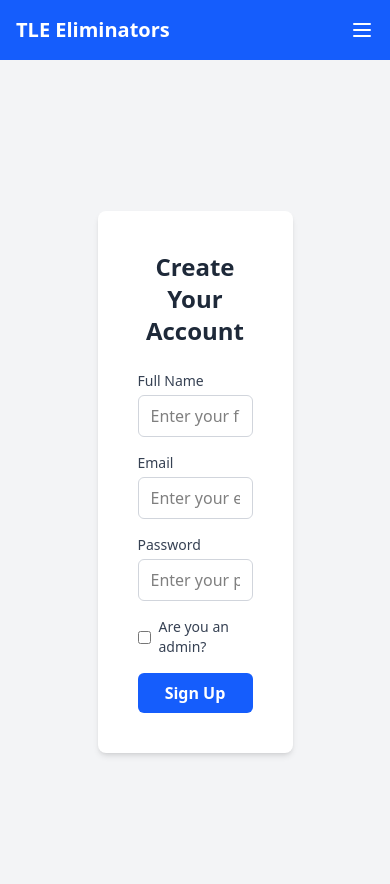
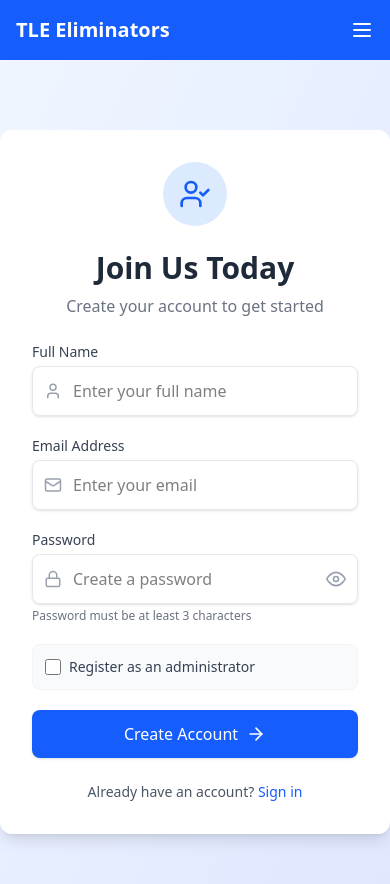
Before and after one commit to dipteshrastogi/tle, a React (Vite) app in the folder frontend/: page /signup in a window 390 px wide. Shown: the top 884 px of the page. Built offline with nearby package versions, Linux system fonts and the light colour scheme; no server answers.

Commit message:
mobile responsive done

```diff
--- a/frontend/src/App.jsx
+++ b/frontend/src/App.jsx
@@ -8,7 +8,6 @@ import Navbar from './components/Navbar'
 import HomePage from './pages/HomePage'
 import SignupPage from './pages/SignupPage'
 import LoginPage from './pages/LoginPage'
-import LogoutPage from './pages/LogoutPage';
 import AddLinkPage from './pages/AddLinkPage';
 
 function App() {
@@ -31,7 +30,6 @@ function App() {
           <Route path="/" element={ authUser ? <HomePage /> : <Navigate to="/login" />} />
           <Route path="/signup" element={!authUser ? <SignupPage /> : < Navigate to="/" />} />
           <Route path="/login" element={!authUser ? <LoginPage /> : <Navigate to="/" />} />
-          <Route path="/logout" element={authUser ? <LogoutPage /> : <Navigate to="/" />} />
           <Route path="/addYtLink" element={ <AddLinkPage /> } />
         </Routes>
 
--- a/frontend/src/pages/LoginPage.jsx
+++ b/frontend/src/pages/LoginPage.jsx
@@ -1,88 +1,144 @@
-import React,{ useState, useEffect } from "react";
+import React, { useState } from "react";
 import { useNavigate } from "react-router-dom";
 import { useAuthStore } from "../stores/useAuthStore";
+import { Eye, EyeOff, Mail, Lock, LogIn } from "lucide-react";
+import { Link } from 'react-router-dom';
 
 const Signin = () => {
   const navigate = useNavigate();
-  const [user, setUser] = useState(null);
-
   const [formData, setFormData] = useState({
     email: "",
     password: "",
   });
-
+  const [showPassword, setShowPassword] = useState(false);
+  const [rememberMe, setRememberMe] = useState(false);
+  const [error, setError] = useState("");
   const { login, isLoggingIn } = useAuthStore();
-
 
   const handleChange = (e) => {
     const { name, value } = e.target;
     setFormData({ ...formData, [name]: value });
+    setError("");
   };
 
-  const handleSubmit = async(e) => {
+  const handleSubmit = async (e) => {
     e.preventDefault();
+    try {
       await login(formData);
       navigate("/");
+    } catch (err) {
+      setError("Invalid email or password. Please try again.");
+    }
+  };
+
+  const togglePasswordVisibility = () => {
+    setShowPassword(!showPassword);
+  };
+
+  if (isLoggingIn) {
+    return (
+      <div className="flex flex-col items-center justify-center min-h-screen bg-gradient-to-br from-blue-50 to-indigo-100">
+        <div className="w-16 h-16 border-4 border-blue-500 border-t-transparent rounded-full animate-spin"></div>
+        <h2 className="mt-4 text-xl font-medium text-blue-700">Signing In...</h2>
+      </div>
+    );
   }
 
-  if(isLoggingIn){
-    return <h1>Loggin In...</h1>
-  }
+  return (
+    <div className="flex justify-center items-center min-h-screen bg-gradient-to-br from-blue-50 to-indigo-100">
+      <div className="w-full max-w-md bg-white rounded-xl shadow-lg p-8 transform transition-all duration-300 hover:shadow-xl">
+        <div className="flex justify-center mb-6">
+          <div className="w-16 h-16 bg-blue-100 rounded-full flex items-center justify-center">
+            <LogIn className="w-8 h-8 text-blue-600" />
+          </div>
+        </div>
 
-  return(
-    <div className="flex justify-center items-center min-h-screen bg-gray-100 text-black">
-      <div className="w-full max-w-md bg-white rounded-lg shadow-md p-6">
-        <h2 className="text-2xl font-semibold text-center text-gray-800 mb-6">
-          Sign In
+        <h2 className="text-3xl font-bold text-center text-gray-800 mb-2">
+          Welcome Back
         </h2>
-        <form onSubmit={handleSubmit} className="space-y-4">
-          {/* Email ID */}
-          <div>
-            <label htmlFor="email" className="block text-sm font-medium text-gray-700">
-              Email Id
+        <p className="text-center text-gray-500 mb-6">Sign in to your account</p>
+
+        {error && (
+          <div className="bg-red-50 text-red-600 p-3 rounded-lg mb-4 text-sm">
+            {error}
+          </div>
+        )}
+
+        <form onSubmit={handleSubmit} className="space-y-5">
+          <div className="relative">
+            <label htmlFor="email" className="block text-sm font-medium text-gray-700 mb-1">
+              Email Address
             </label>
+            <div className="relative">
+              <span className="absolute left-3 top-1/2 transform -translate-y-1/2 text-gray-400">
+                <Mail size={18} />
+              </span>
               <input
-              type="text"
+                type="email"
                 id="email"
                 name="email"
                 value={formData.email}
                 onChange={handleChange}
                 placeholder="Enter your email"
-              className="mt-1 block w-full px-3 py-2 border border-gray-300 rounded-md shadow-sm focus:outline-none focus:ring-blue-500 focus:border-blue-500"
+                className="pl-10 block w-full px-4 py-3 border border-gray-200 rounded-lg shadow-sm focus:outline-none focus:ring-2 focus:ring-blue-500 focus:border-transparent transition-all duration-200"
                 required
               />
             </div>
+          </div>
 
-          {/* Password */}
-          <div>
+          <div className="relative">
+            <div className="flex justify-between items-center mb-1">
               <label htmlFor="password" className="block text-sm font-medium text-gray-700">
                 Password
               </label>
+              <a href="#" className="text-sm text-blue-600 hover:text-blue-800 transition-colors">
+                Forgot password?
+              </a>
+            </div>
+            <div className="relative">
+              <span className="absolute left-3 top-1/2 transform -translate-y-1/2 text-gray-400">
+                <Lock size={18} />
+              </span>
               <input
-              type="password"
+                type={showPassword ? "text" : "password"}
                 id="password"
                 name="password"
                 value={formData.password}
                 onChange={handleChange}
                 placeholder="Enter your password"
-              className="mt-1 block w-full px-3 py-2 border border-gray-300 rounded-md shadow-sm focus:outline-none focus:ring-blue-500 focus:border-blue-500"
+                className="pl-10 block w-full px-4 py-3 border border-gray-200 rounded-lg shadow-sm focus:outline-none focus:ring-2 focus:ring-blue-500 focus:border-transparent transition-all duration-200"
                 required
               />
+              <button
+                type="button"
+                onClick={togglePasswordVisibility}
+                className="absolute right-3 top-1/2 transform -translate-y-1/2 text-gray-400 hover:text-gray-600 focus:outline-none"
+              >
+                {showPassword ? <EyeOff size={18} /> : <Eye size={18} />}
+              </button>
+            </div>
           </div>
 
-          {/* Submit Button */}
           <button
             type="submit"
-            className="w-full py-2 px-4 bg-blue-600 text-white font-semibold rounded-md shadow-sm hover:bg-blue-700 focus:outline-none focus:ring-2 focus:ring-blue-500 focus:ring-offset-2"
+            className="w-full py-3 px-4 bg-blue-600 text-white font-medium rounded-lg shadow hover:bg-blue-700 focus:outline-none focus:ring-2 focus:ring-blue-500 focus:ring-offset-2 transition-all duration-200 flex items-center justify-center"
           >
+            <LogIn className="w-5 h-5 mr-2" />
             Sign In
           </button>
         </form>
 
+        <div className="mt-6 text-center">
+          <p className="text-sm text-gray-600">
+            Don't have an account?{" "}
+            <Link to="/signup" className="text-blue-600 hover:text-blue-800 font-medium">
+              Sign up
+            </Link>
+          </p>
         </div>
       </div>
-  )
-
+    </div>
+  );
 };
 
 export default Signin;
--- a/frontend/src/pages/SignupPage.jsx
+++ b/frontend/src/pages/SignupPage.jsx
@@ -2,11 +2,13 @@ import React, { useState } from "react";
 import { useNavigate } from "react-router-dom";
 import { useAuthStore } from "../stores/useAuthStore.js";
 import toast from "react-hot-toast";
+import { User, Mail, Lock, Key, UserCheck, ArrowRight } from "lucide-react";
+import { Link } from "react-router-dom";
 
 const SignupPage = () => {
   const navigate = useNavigate();
   const [isAdminChecked, setIsAdminChecked] = useState(false);
-
+  const [showPassword, setShowPassword] = useState(false);
   const [formData, setFormData] = useState({
     fullname: "",
     email: "",
@@ -23,7 +25,6 @@ const SignupPage = () => {
     if (!formData.password) return toast.error("Password is required");
     if (formData.password.length < 3) return toast.error("Password must be at least 3 characters");
     if (isAdminChecked && !formData.adminPasskey) return toast.error("Admin passkey is required");
-
     return true;
   };
 
@@ -35,53 +36,186 @@ const SignupPage = () => {
   const handleSubmit = async (e) => {
     e.preventDefault();
     if (!validateForm()) return;
-    await signup(formData);
-    // navigate('/');
+    try {
+      await signup(formData);
+      toast.success("Account created successfully!");
+      navigate('/');
+    } catch (error) {
+      toast.error(error.message || "Failed to create account");
+    }
+  };
+
+  const togglePasswordVisibility = () => {
+    setShowPassword(!showPassword);
   };
 
   if (isSigninUp) {
-    return <h1>Signing up...</h1>;
+    return (
+      <div className="flex flex-col items-center justify-center min-h-screen bg-gradient-to-br from-blue-50 to-indigo-100">
+        <div className="w-16 h-16 border-4 border-blue-500 border-t-transparent rounded-full animate-spin"></div>
+        <h2 className="mt-4 text-xl font-medium text-blue-700">Creating Your Account...</h2>
+      </div>
+    );
   }
 
   return (
-    <div className="flex justify-center items-center min-h-screen bg-gray-100 text-black">
-      <div className="flex w-1/2 max-w-4xl bg-white rounded-lg shadow-md p-6">
-        <div className="w-full p-4">
-          <h2 className="text-2xl font-semibold text-center text-gray-800 mb-6">Create Your Account</h2>
-          <form onSubmit={handleSubmit} className="space-y-4">
+    <div className="flex justify-center items-center min-h-screen bg-gradient-to-br from-blue-50 to-indigo-100">
+      <div className="w-full max-w-md bg-white rounded-xl shadow-lg p-8 transform transition-all duration-300 hover:shadow-xl">
+        <div className="flex justify-center mb-6">
+          <div className="w-16 h-16 bg-blue-100 rounded-full flex items-center justify-center">
+            <UserCheck className="w-8 h-8 text-blue-600" />
+          </div>
+        </div>
 
-            <div>
-              <label htmlFor="fullname" className="block text-sm font-medium text-gray-700">Full Name</label>
-              <input type="text" id="fullname" name="fullname" value={formData.fullname} onChange={handleChange} placeholder="Enter your full name" className="mt-1 block w-full px-3 py-2 border border-gray-300 rounded-md" required />
+        <h2 className="text-3xl font-bold text-center text-gray-800 mb-2">
+          Join Us Today
+        </h2>
+        <p className="text-center text-gray-500 mb-6">Create your account to get started</p>
+
+        <form onSubmit={handleSubmit} className="space-y-5">
+          <div className="relative">
+            <label htmlFor="fullname" className="block text-sm font-medium text-gray-700 mb-1">
+              Full Name
+            </label>
+            <div className="relative">
+              <span className="absolute left-3 top-1/2 transform -translate-y-1/2 text-gray-400">
+                <User size={18} />
+              </span>
+              <input
+                type="text"
+                id="fullname"
+                name="fullname"
+                value={formData.fullname}
+                onChange={handleChange}
+                placeholder="Enter your full name"
+                className="pl-10 block w-full px-4 py-3 border border-gray-200 rounded-lg shadow-sm focus:outline-none focus:ring-2 focus:ring-blue-500 focus:border-transparent transition-all duration-200"
+                required
+              />
             </div>
+          </div>
 
-            <div>
-              <label htmlFor="email" className="block text-sm font-medium text-gray-700">Email</label>
-              <input type="email" id="email" name="email" value={formData.email} onChange={handleChange} placeholder="Enter your email" className="mt-1 block w-full px-3 py-2 border border-gray-300 rounded-md" required />
+          <div className="relative">
+            <label htmlFor="email" className="block text-sm font-medium text-gray-700 mb-1">
+              Email Address
+            </label>
+            <div className="relative">
+              <span className="absolute left-3 top-1/2 transform -translate-y-1/2 text-gray-400">
+                <Mail size={18} />
+              </span>
+              <input
+                type="email"
+                id="email"
+                name="email"
+                value={formData.email}
+                onChange={handleChange}
+                placeholder="Enter your email"
+                className="pl-10 block w-full px-4 py-3 border border-gray-200 rounded-lg shadow-sm focus:outline-none focus:ring-2 focus:ring-blue-500 focus:border-transparent transition-all duration-200"
+                required
+              />
             </div>
+          </div>
 
-            <div>
-              <label htmlFor="password" className="block text-sm font-medium text-gray-700">Password</label>
-              <input type="password" id="password" name="password" value={formData.password} onChange={handleChange} placeholder="Enter your password" className="mt-1 block w-full px-3 py-2 border border-gray-300 rounded-md" required />
+          <div className="relative">
+            <label htmlFor="password" className="block text-sm font-medium text-gray-700 mb-1">
+              Password
+            </label>
+            <div className="relative">
+              <span className="absolute left-3 top-1/2 transform -translate-y-1/2 text-gray-400">
+                <Lock size={18} />
+              </span>
+              <input
+                type={showPassword ? "text" : "password"}
+                id="password"
+                name="password"
+                value={formData.password}
+                onChange={handleChange}
+                placeholder="Create a password"
+                className="pl-10 block w-full px-4 py-3 border border-gray-200 rounded-lg shadow-sm focus:outline-none focus:ring-2 focus:ring-blue-500 focus:border-transparent transition-all duration-200"
+                required
+              />
+              <button
+                type="button"
+                onClick={togglePasswordVisibility}
+                className="absolute right-3 top-1/2 transform -translate-y-1/2 text-gray-400 hover:text-gray-600 focus:outline-none"
+              >
+                {showPassword ?
+                  <svg xmlns="http://www.w3.org/2000/svg" className="h-5 w-5" viewBox="0 0 24 24" fill="none" stroke="currentColor" strokeWidth="2">
+                    <path d="M17.94 17.94A10.07 10.07 0 0 1 12 20c-7 0-11-8-11-8a18.45 18.45 0 0 1 5.06-5.94M9.9 4.24A9.12 9.12 0 0 1 12 4c7 0 11 8 11 8a18.5 18.5 0 0 1-2.16 3.19m-6.72-1.07a3 3 0 1 1-4.24-4.24" />
+                    <line x1="1" y1="1" x2="23" y2="23" />
+                  </svg> :
+                  <svg xmlns="http://www.w3.org/2000/svg" className="h-5 w-5" viewBox="0 0 24 24" fill="none" stroke="currentColor" strokeWidth="2">
+                    <path d="M1 12s4-8 11-8 11 8 11 8-4 8-11 8-11-8-11-8z" />
+                    <circle cx="12" cy="12" r="3" />
+                  </svg>
+                }
+              </button>
             </div>
+            <p className="text-xs text-gray-500 mt-1">Password must be at least 3 characters</p>
+          </div>
 
-            <div className="flex items-center mt-2">
-              <input type="checkbox" id="isAdmin" checked={isAdminChecked} onChange={(e) => setIsAdminChecked(e.target.checked)} className="mr-2" />
-              <label htmlFor="isAdmin" className="text-sm text-gray-700">Are you an admin?</label>
+          <div className="flex items-center mt-2 bg-gray-50 p-3 rounded-lg border border-gray-100">
+            <input
+              type="checkbox"
+              id="isAdmin"
+              checked={isAdminChecked}
+              onChange={(e) => setIsAdminChecked(e.target.checked)}
+              className="w-4 h-4 text-blue-600 border-gray-300 rounded focus:ring-blue-500"
+            />
+            <label htmlFor="isAdmin" className="ml-2 text-sm text-gray-700">
+              Register as an administrator
+            </label>
+          </div>
+
+          {isAdminChecked && (
+            <div className="relative animate-fadeIn">
+              <label htmlFor="adminPasskey" className="block text-sm font-medium text-gray-700 mb-1">
+                Admin Passkey
+              </label>
+              <div className="relative">
+                <span className="absolute left-3 top-1/2 transform -translate-y-1/2 text-gray-400">
+                  <Key size={18} />
+                </span>
+                <input
+                  type="password"
+                  id="adminPasskey"
+                  name="adminPasskey"
+                  value={formData.adminPasskey}
+                  onChange={handleChange}
+                  placeholder="Enter admin passkey"
+                  className="pl-10 block w-full px-4 py-3 border border-gray-200 rounded-lg shadow-sm focus:outline-none focus:ring-2 focus:ring-blue-500 focus:border-transparent transition-all duration-200"
+                  required={isAdminChecked}
+                />
+              </div>
             </div>
+          )}
 
-            {isAdminChecked && (
-              <div>
-                <label htmlFor="adminPasskey" className="block text-sm font-medium text-gray-700">Admin Passkey</label>
-                <input type="text" id="adminPasskey" name="adminPasskey" value={formData.adminPasskey} onChange={handleChange} placeholder="Enter your admin passkey" className="mt-1 block w-full px-3 py-2 border border-gray-300 rounded-md" required />
-              </div>
-            )}
+          <button
+            type="submit"
+            className="w-full py-3 px-4 bg-blue-600 text-white font-medium rounded-lg shadow hover:bg-blue-700 focus:outline-none focus:ring-2 focus:ring-blue-500 focus:ring-offset-2 transition-all duration-200 flex items-center justify-center"
+          >
+            Create Account
+            <ArrowRight className="w-5 h-5 ml-2" />
+          </button>
+        </form>
 
-            <button type="submit" className="w-full py-2 px-4 bg-blue-600 text-white font-semibold rounded-md hover:bg-blue-700">
-              Sign Up
-            </button>
-          </form>
+        <div className="mt-6 text-center">
+          <p className="text-sm text-gray-600">
+            Already have an account?{" "}
+            <Link to="/login" className="text-blue-600 hover:text-blue-800 font-medium">
+              Sign in
+            </Link>
+          </p>
         </div>
+
+        <style jsx>{`
+          @keyframes fadeIn {
+            from { opacity: 0; transform: translateY(-10px); }
+            to { opacity: 1; transform: translateY(0); }
+          }
+          .animate-fadeIn {
+            animation: fadeIn 0.3s ease-in-out;
+          }
+        `}</style>
       </div>
     </div>
   );
```
Also changed, not shown: frontend/src/pages/LogoutPage.jsx (deleted, +0 -9 lines). Lines whose indentation alone changed are shown as unchanged.
